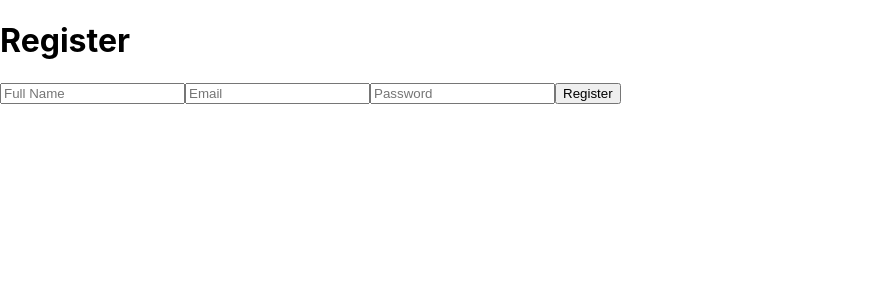
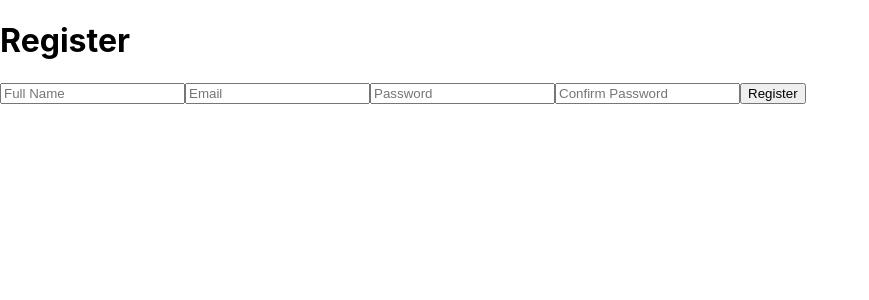
Before and after one commit to HamzaChehlaoui/P-APIni-re-V2, a React (Create React App) app: page /register in a window 1280 px wide. Shown: the top 300 px of the page, without its empty margins (0-869 px from the left). Built offline with nearby package versions, Linux system fonts and the light colour scheme.

Commit message:
Implement registration form with validation and error handling

```diff
--- a/src/pages/Register.js
+++ b/src/pages/Register.js
@@ -1,14 +1,81 @@
-import React from 'react';
+import React, { useState } from 'react';
+import axios from 'axios';
+import { useNavigate } from 'react-router-dom';
 
 export default function Register() {
+  const [name, setName] = useState('');
+  const [email, setEmail] = useState('');
+  const [password, setPassword] = useState('');
+  const [passwordConfirmation, setPasswordConfirmation] = useState(''); // New state for confirmation
+  const [roleId] = useState('3'); // Assuming the default role ID is 3
+  const [errorMessage, setErrorMessage] = useState('');
+  const history = useNavigate();
+
+  const handleSubmit = async (e) => {
+    e.preventDefault();
+
+    try {
+      const response = await axios.post('http://127.0.0.1:8000/api/auth/signup', {
+        name,
+        email,
+        password,
+        password_confirmation: passwordConfirmation, // Send password confirmation
+        role_id: roleId, // Send role ID
+      });
+
+      // Save the token in localStorage
+      localStorage.setItem('token', response.data.token);
+
+      // Redirect to the home page
+      history('/home');
+    } catch (error) {
+      if (error.response) {
+        setErrorMessage(`Error: ${error.response.data.message}`);
+      } else if (error.request) {
+        setErrorMessage('Error: No response from server');
+      } else {
+        setErrorMessage(`Error: ${error.message}`);
+      }
+    }
+  };
+
   return (
     <div className="p-4">
       <h1 className="text-2xl font-bold mb-4">Register</h1>
-      <form className="space-y-4">
-        <input type="text" placeholder="Full Name" className="border p-2 w-full" />
-        <input type="email" placeholder="Email" className="border p-2 w-full" />
-        <input type="password" placeholder="Password" className="border p-2 w-full" />
-        <button type="submit" className="bg-green-600 text-white px-4 py-2 rounded">
+      {errorMessage && <p className="text-red-500">{errorMessage}</p>}
+      <form className="space-y-4" onSubmit={handleSubmit}>
+        <input
+          type="text"
+          placeholder="Full Name"
+          value={name}
+          onChange={(e) => setName(e.target.value)}
+          className="border p-2 w-full"
+        />
+        <input
+          type="email"
+          placeholder="Email"
+          value={email}
+          onChange={(e) => setEmail(e.target.value)}
+          className="border p-2 w-full"
+        />
+        <input
+          type="password"
+          placeholder="Password"
+          value={password}
+          onChange={(e) => setPassword(e.target.value)}
+          className="border p-2 w-full"
+        />
+        <input
+          type="password"
+          placeholder="Confirm Password"
+          value={passwordConfirmation}
+          onChange={(e) => setPasswordConfirmation(e.target.value)}
+          className="border p-2 w-full"
+        />
+        <button
+          type="submit"
+          className="bg-green-600 text-white px-4 py-2 rounded"
+        >
           Register
         </button>
       </form>
```
